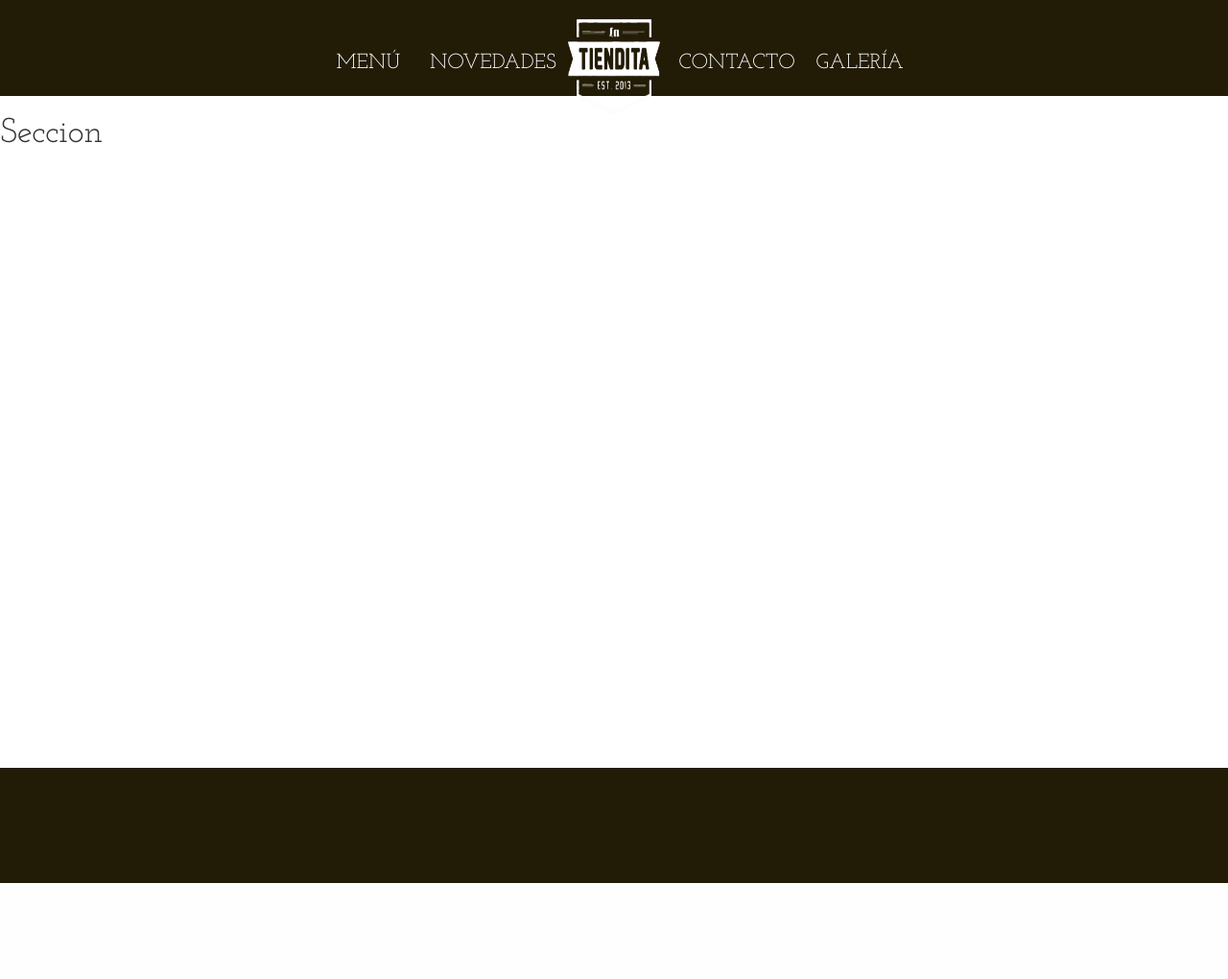
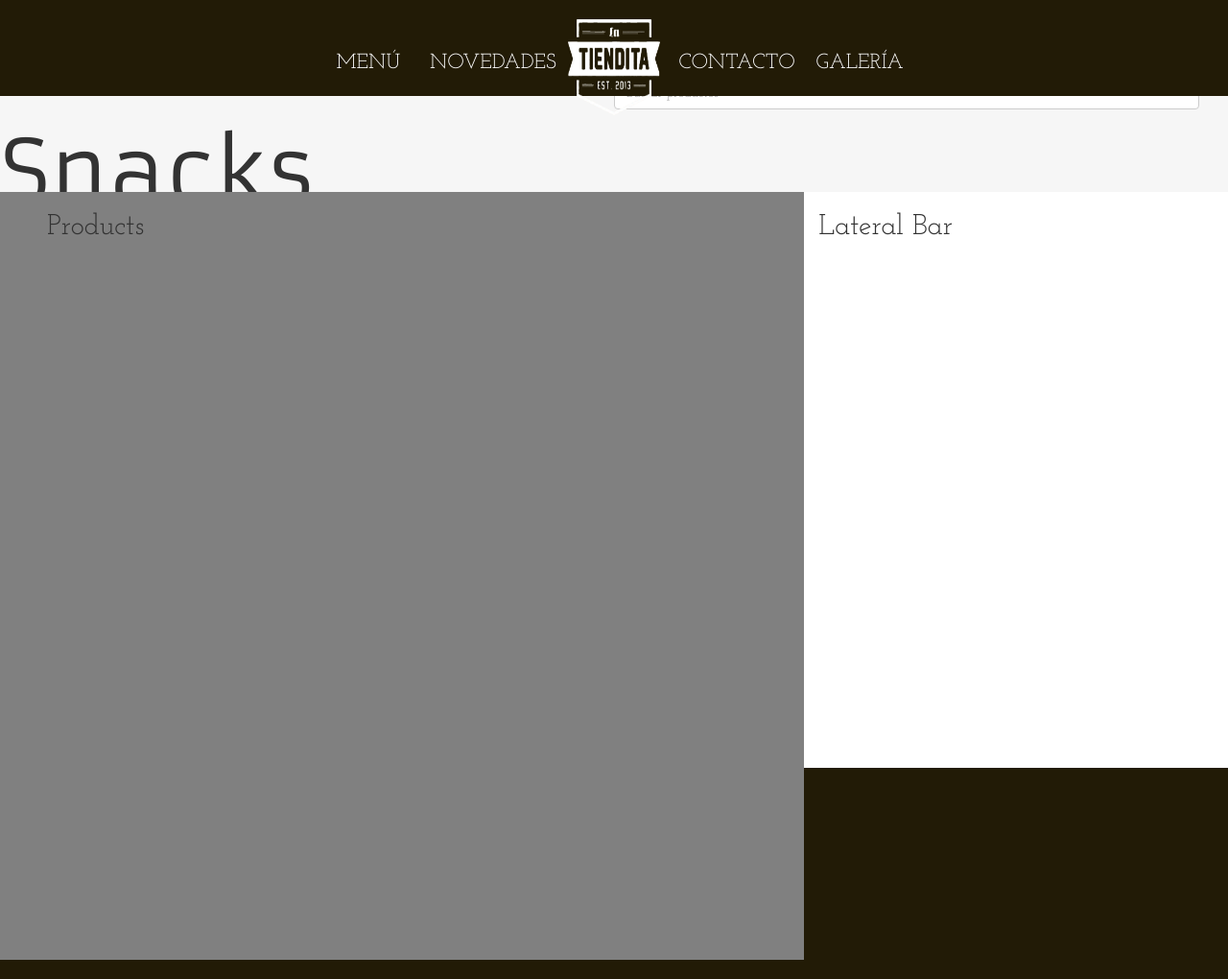
Before and after one commit to r-ar1504/tienditaDjango, a Django app: page /products/snacks/ in a window 1280 px wide. Shown: the whole page at 96% size. Before the commit the page ends 920 px from the top, so only its background shows below. Run offline with Django 3.2, Linux system fonts and the light colour scheme; data that the repository does not hold is empty; some libraries are stand-ins or nearby versions.

Commit message:
Working on list Template

```diff
--- a/tiendita/website/static/css/style.css
+++ b/tiendita/website/static/css/style.css
@@ -1,3 +1,6 @@
+/** Google Fonts **/
+ @import url('https://fonts.googleapis.com/css?family=Armata');
+
 * {
 	font-size: 1em;
 	width: 100%;
@@ -140,3 +143,30 @@ nav ul li a img {
 #logo{
 	margin-top: 20px;
 }
+
+
+/*List products template*/
+
+.listHeader{
+  height: 15%;
+  width: 100%;
+  background-color: rgb(242, 242, 242, .7);
+}
+
+#title_section h1 {
+	font-family: 'Armata', sans-serif;
+	font-size: 90px;
+  padding-top: 30px;
+}
+
+#search_section {
+  display: table-cell
+  vertical-align: middle;
+}
+
+
+
+.listBody .col-sm-8 {
+  padding-left: 5%;
+  background-color: grey;
+}
--- a/tiendita/website/templates/listBodyTemplate.html
+++ b/tiendita/website/templates/listBodyTemplate.html
@@ -1,11 +1,30 @@
 {% extends 'navbar.html' %}
 
 {% block body %}
+{% load staticfiles %}
+
 <body>
-	<div class = "contentContainer">
-		<div id = "title_section">
-			<h1>Seccion {{tipoProducto}}</h1>
+		<div class = "listHeader">
+			<div class = "row">
+				<div class = "col-sm-6" id = "title_section">
+					<h1>{{tipo|capfirst}}</h1>
+				</div>
+			 <div class = "col-sm-6" id = "search_section">
+					<form>
+						<input type="text" class="form-control" placeholder="Buscar productos">
+					</form>
+			</div>
 		</div>
-	</div>
+		</div>
+		<div class = "listBody">
+			<div class = "row">
+				<div class = "col-sm-8">
+					<h2> Products </h2>
+				</div>
+				<div class = "col-sm-4">
+					<h2> Lateral Bar</h2>
+				</div>
+			</div>
+		</div>
 </body>
 {% endblock %}
--- a/tiendita/website/templates/navbar.html
+++ b/tiendita/website/templates/navbar.html
@@ -4,15 +4,24 @@
 	<meta charset="UTF-8">
 	<title>La Tiendita</title>
 	{% load staticfiles %}
+
+	<!--local css-->
 	<link rel="stylesheet" type="text/css" href="{% static 'css/style.css' %}">
 	<link href="https://fonts.googleapis.com/css?family=Josefin+Slab:400,700i" rel="stylesheet">
+
+	<!--jQuery-->
 	<script src="https://ajax.googleapis.com/ajax/libs/jquery/3.2.1/jquery.min.js"></script>
+
+	<!--Smooth scrolling-->
 	<script type="text/javascript" src="{% static 'js/scripts.js' %}"></script>
 
 	<!-- Carousel -->
+	<!--bootstrap css-->
+	<!--bootstrap js-->
 	<link rel="stylesheet" href="https://maxcdn.bootstrapcdn.com/bootstrap/3.3.7/css/bootstrap.min.css">
 	<script src="https://ajax.googleapis.com/ajax/libs/jquery/3.2.1/jquery.min.js"></script>
  	<script src="https://maxcdn.bootstrapcdn.com/bootstrap/3.3.7/js/bootstrap.min.js"></script>
+
 </head>
 <body>
 	<header>
@@ -28,8 +37,7 @@
 		 </div>
 		</nav>
 	</header>
-	<section id="relleno" style="height: 12.5%; width: 100%;"></section>
-<body>
+	<section id="relleno" style="height: 10%; width: 100%;"></section>
 	{% block body %}
 
 	{% endblock %}
--- a/tiendita/website/views.py
+++ b/tiendita/website/views.py
@@ -12,7 +12,7 @@ def product_index(request):
 	context = {}
 	return render(request, 'product-index.html', context)
 
-	#List items by tipo
+	#List items by type
 def listItems(request, tipo):
 	products = Producto.objects.all().filter(tipo = tipo)
 	context = {'products': products, 'tipo': tipo}
```
Also changed, not shown: tiendita/website/templates/index.html (+4 -4 lines), 3 other files.
